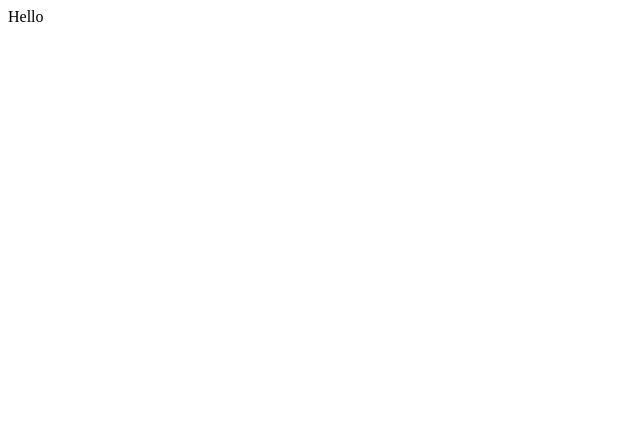
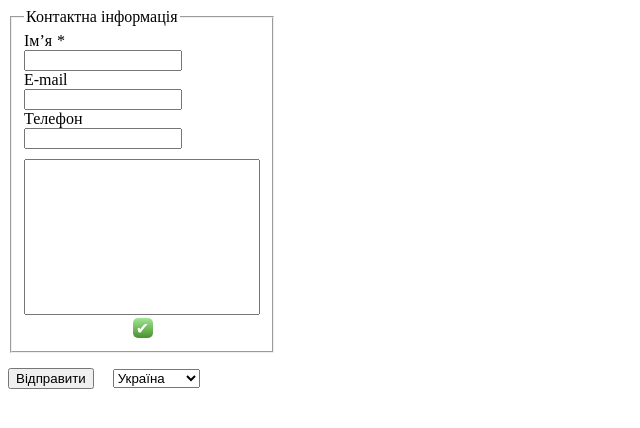
Before and after one commit to EdenPrime92/js_13, a plain HTML site: page index.html in a window 1280 px wide. Shown: the whole page, without its empty margins (0-640 px from the left). Drawn offline with Linux system fonts and the light colour scheme.

Commit message:
New files, homework #7

```diff
--- /dev/null
+++ b/CSS/style.css
@@ -0,0 +1,57 @@
+fieldset{
+    display: flex;
+    flex-direction: column;
+    width: 230px;
+}
+
+#name{
+    width: 150px;
+}
+
+#email{
+    width: 150px;
+}
+
+#tel{
+    width: 150px;
+}
+
+button{
+    margin: 15px 15px 15px 0;
+
+}
+
+#comments{
+    height: 150px;
+    margin: 10px 0 0 0;
+    resize: none;
+    max-width: 230px;
+}
+
+
+
+
+.gradient:checked{
+  background-image: linear-gradient(to bottom, #a1e693, #48912d);
+  background-size: 100% 100%;
+  appearance: none;
+  width: 20px;
+  height: 20px;
+  border-radius: 5px;
+  border: none;
+  outline: none;
+  cursor: pointer;
+  align-self: center;
+  position: relative;
+}
+
+.gradient:checked::before{
+  content: "\2714";
+  display: block;
+  position: absolute;
+  top: 50%;
+  left: 50%;
+  transform: translate(-50%, -50%);
+  font-size: 16px;
+  color: #fff;
+}
--- a/index.html
+++ b/index.html
@@ -1,13 +1,36 @@
 <!DOCTYPE html>
 <html lang="en">
 <head>
-    <meta charset="UTF-8">
-    <meta http-equiv="X-UA-Compatible" content="IE=edge">
-    <meta name="viewport" content="width=git, initial-scale=1.0">
-    <title>Document 112</title>
+  <meta charset="UTF-8">
+  <meta http-equiv="X-UA-Compatible" content="IE=edge">
+  <meta name="viewport" content="width=device-width, initial-scale=1.0">
+  <link rel="stylesheet" href="./CSS/style.css">
+  <title>Document</title>
 </head>
 <body>
-<span>Hello</span>
+  <form>
+    <fieldset>
+      <legend>Контактна інформація</legend>
+      <label for="name">Ім’я <em>*</em></label><input type="text" id="name">
+      <label for="email">E-mail</label><input type="email" id="email">
+      <label for="tel">Телефон</label><input type="tel" id="tel">
+      <textarea name="Коментар" id="comments" cols="30" rows="10"></textarea>
+      <input type="checkbox" class="gradient" checked>
 
+    </fieldset>
+    <button type="submit">Відправити</button>
+    <select name="Список">
+      <option >Україна</option>
+      <option >Норвегія</option>
+      <option >США</option>
+      <option >Єгипет</option>
+      <option >Німеччина</option>
+      <option >Франція</option>
+      <option >Польша</option>
+      <option >Грузія</option>
+      <option >Колумбія</option>
+      <option >Англія</option>
+    </select>
+  </form>
 </body>
 </html>
```
